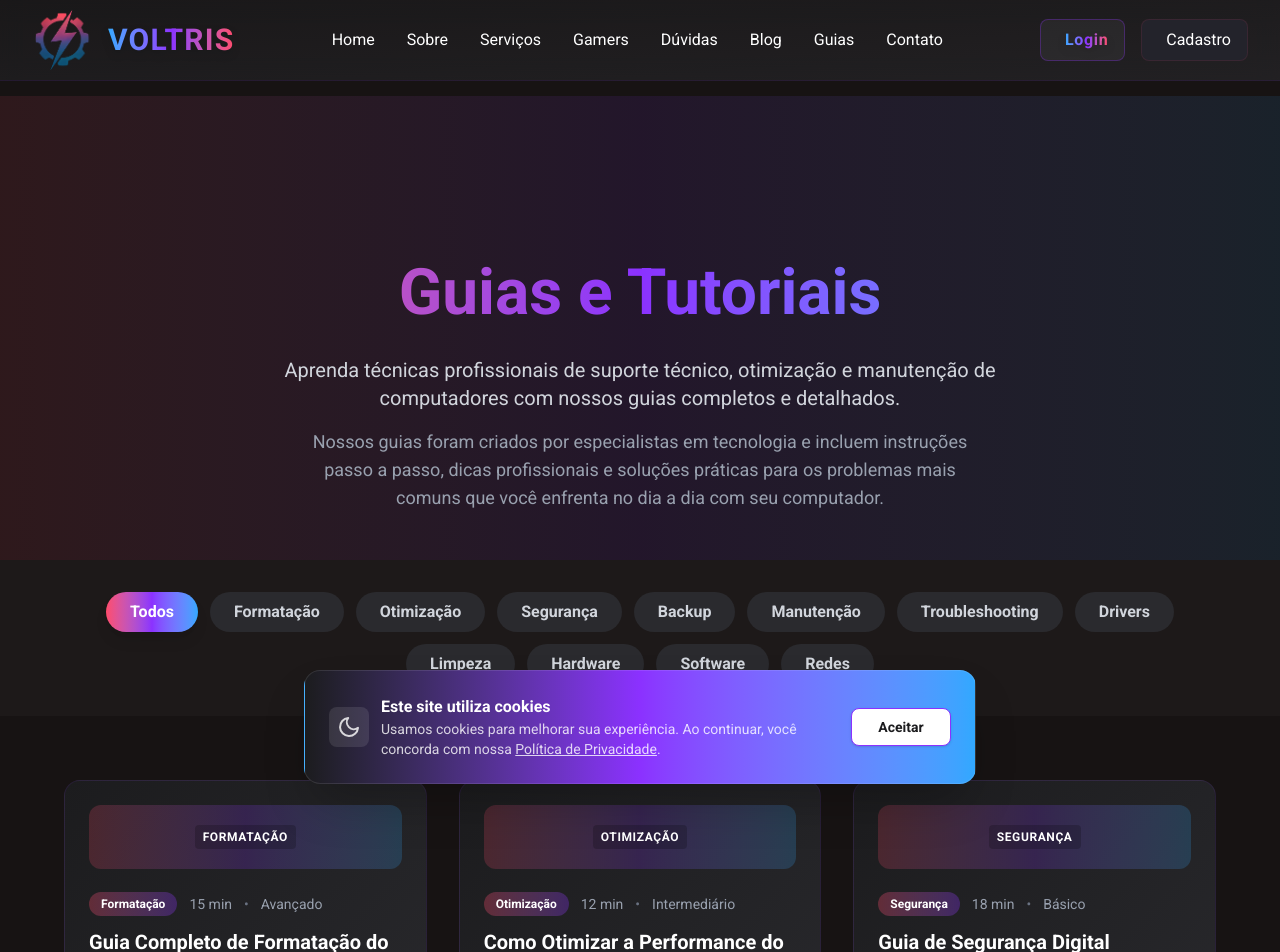
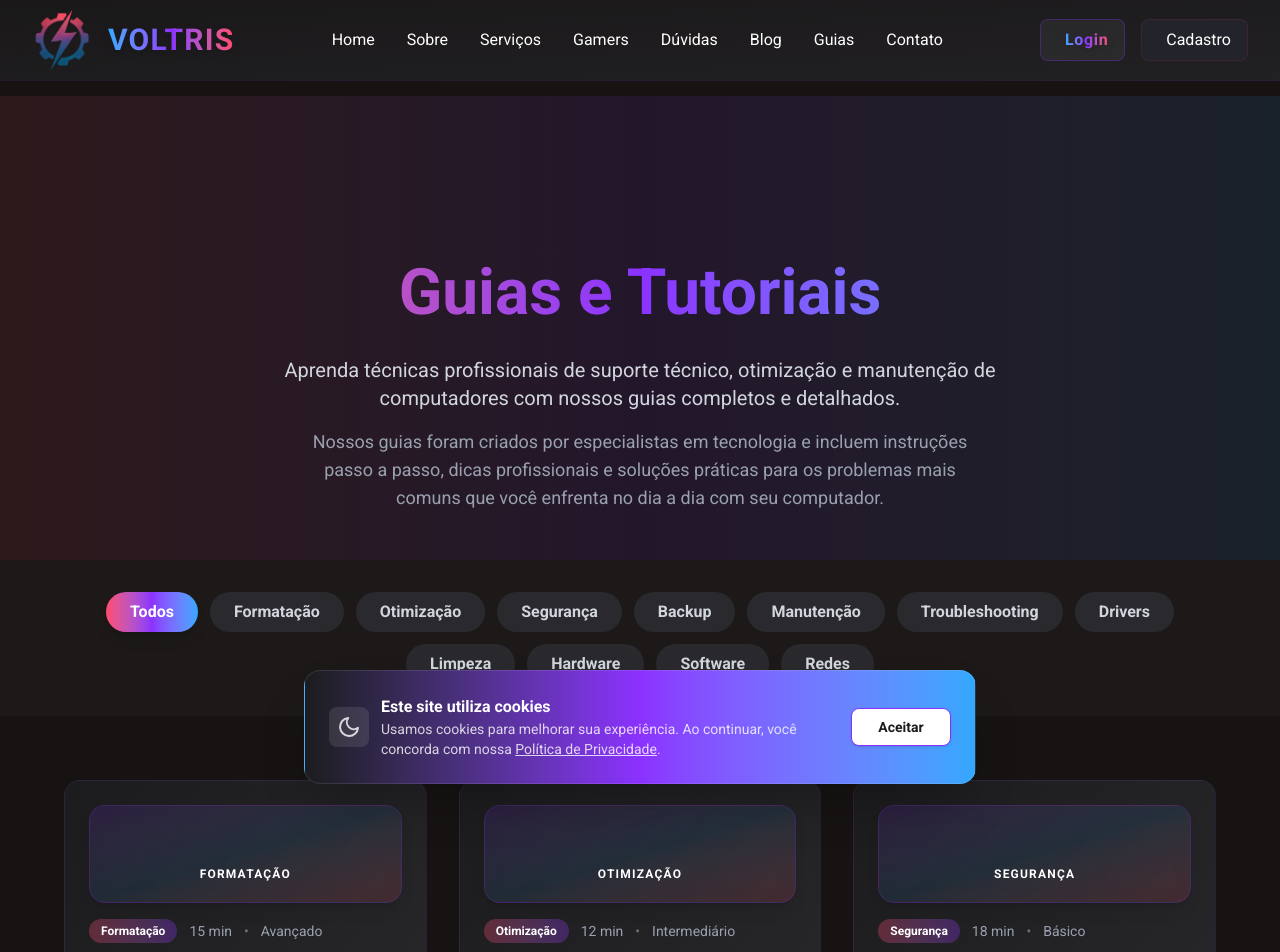
Before and after one commit to DougFHansen/voltris-seo-optimized, a Next.js app: page /guias in a window 1280 px wide. Shown: the top 952 px of the page. Built offline with nearby package versions, Linux system fonts and the light colour scheme; no server answers.

Commit message:
Design profissional nivel enterprise para caixas de guias: Gradiente sutil, bordas modernas, efeitos de hover sofisticados, layout centralizado sem fundos coloridos

```diff
--- a/app/guias/page.tsx
+++ b/app/guias/page.tsx
@@ -370,16 +370,16 @@ export default function GuiasPage() {
                 >
                   <Link href={guide.href}>
                     <div className="group bg-gradient-to-br from-[#1c1c1e] to-[#2a2a2e] p-6 rounded-2xl border border-[#8B31FF]/10 hover:border-[#FF4B6B]/30 transition-all duration-500 hover:shadow-[0_0_30px_rgba(139,49,255,0.1)] h-full flex flex-col cursor-pointer">
-                      {/* Category Header with Title Inside */}
+                      {/* Modern Professional Category Header */}
                       <div className="mb-4">
-                        <div className="relative inline-block p-4 rounded-xl bg-gradient-to-r from-[#FF4B6B]/20 via-[#8B31FF]/20 to-[#31A8FF]/20 group-hover:scale-110 transition-transform duration-300 w-full">
-                          <div className="text-transparent bg-clip-text bg-gradient-to-r from-[#FF4B6B] via-[#8B31FF] to-[#31A8FF] text-center">
-                            {guide.icon}
-                          </div>
-                          <div className="absolute inset-0 flex items-center justify-center">
-                            <span className="text-xs font-semibold text-white uppercase tracking-wider bg-black/20 px-2 py-1 rounded">
+                        <div className="relative bg-gradient-to-br from-[#8B31FF]/15 via-[#31A8FF]/10 to-[#FF4B6B]/15 backdrop-blur-sm border border-[#8B31FF]/20 rounded-2xl p-5 shadow-lg hover:shadow-[#8B31FF]/20 hover:border-[#31A8FF]/30 transition-all duration-500 group-hover:scale-105">
+                          <div className="flex flex-col items-center justify-center space-y-2">
+                            <div className="text-transparent bg-clip-text bg-gradient-to-r from-[#FF4B6B] via-[#8B31FF] to-[#31A8FF]">
+                              {guide.icon}
+                            </div>
+                            <div className="text-xs font-bold text-white uppercase tracking-widest">
                               {guide.category}
-                            </span>
+                            </div>
                           </div>
                         </div>
                       </div>
```
